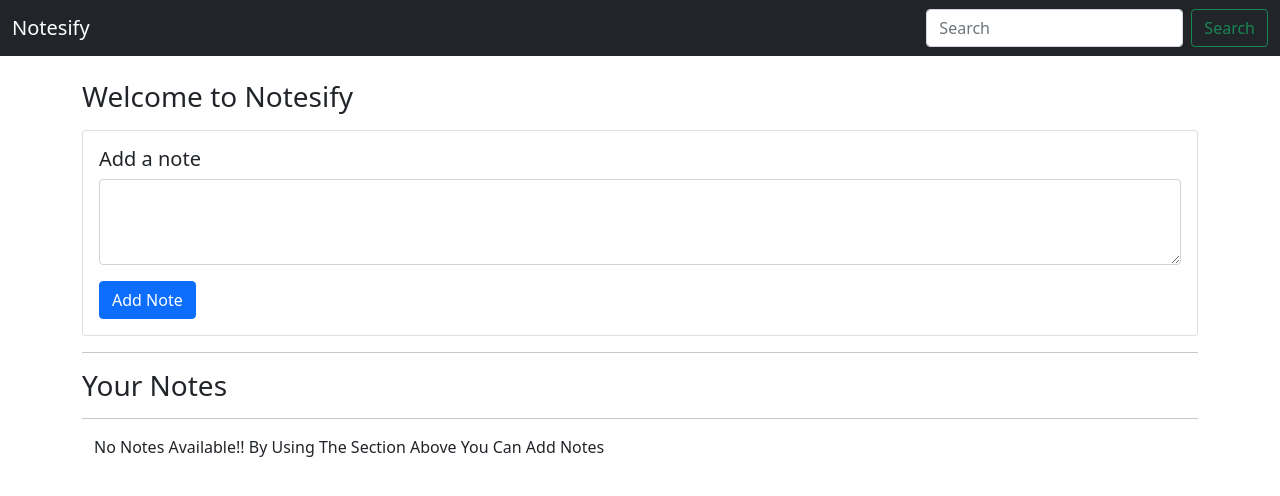
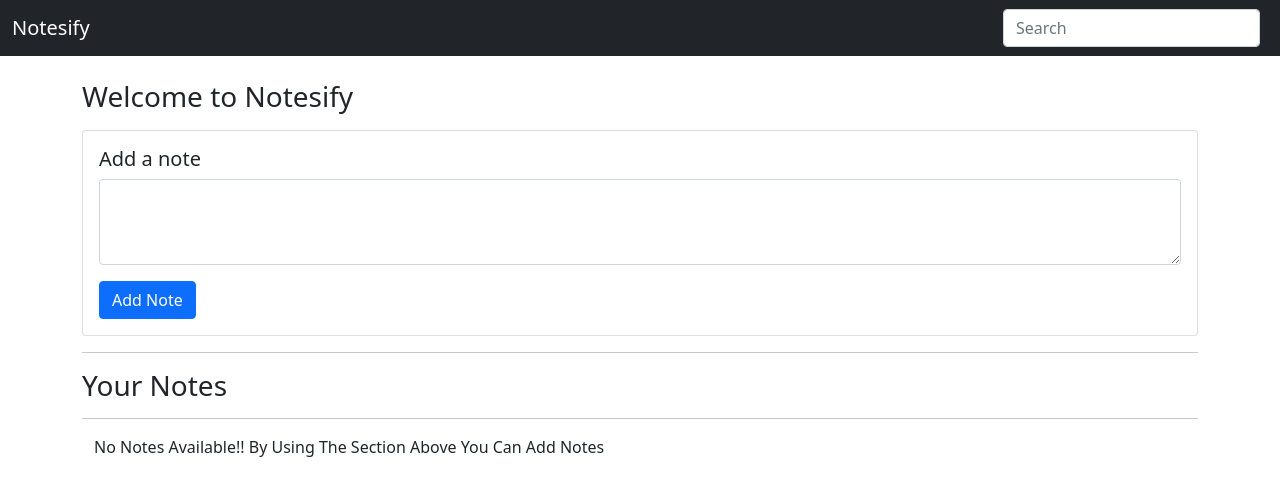
Before and after one commit to Ghulam-Hassnain/JS-Projects, a plain HTML site: page index.html in a window 1280 px wide. Drawn offline with nearby package versions, Linux system fonts and the light colour scheme.

Commit message:
Update index.html

```diff
--- a/index.html
+++ b/index.html
@@ -28,7 +28,7 @@
                 <form class="d-flex">
                     <input class="form-control me-2" id="searchTxt" type="search" placeholder="Search"
                         aria-label="Search">
-                    <button class="btn btn-outline-success" type="submit">Search</button>
+<!--                     <button class="btn btn-outline-success" type="submit">Search</button> -->
                 </form>
             </div>
         </div>
```
